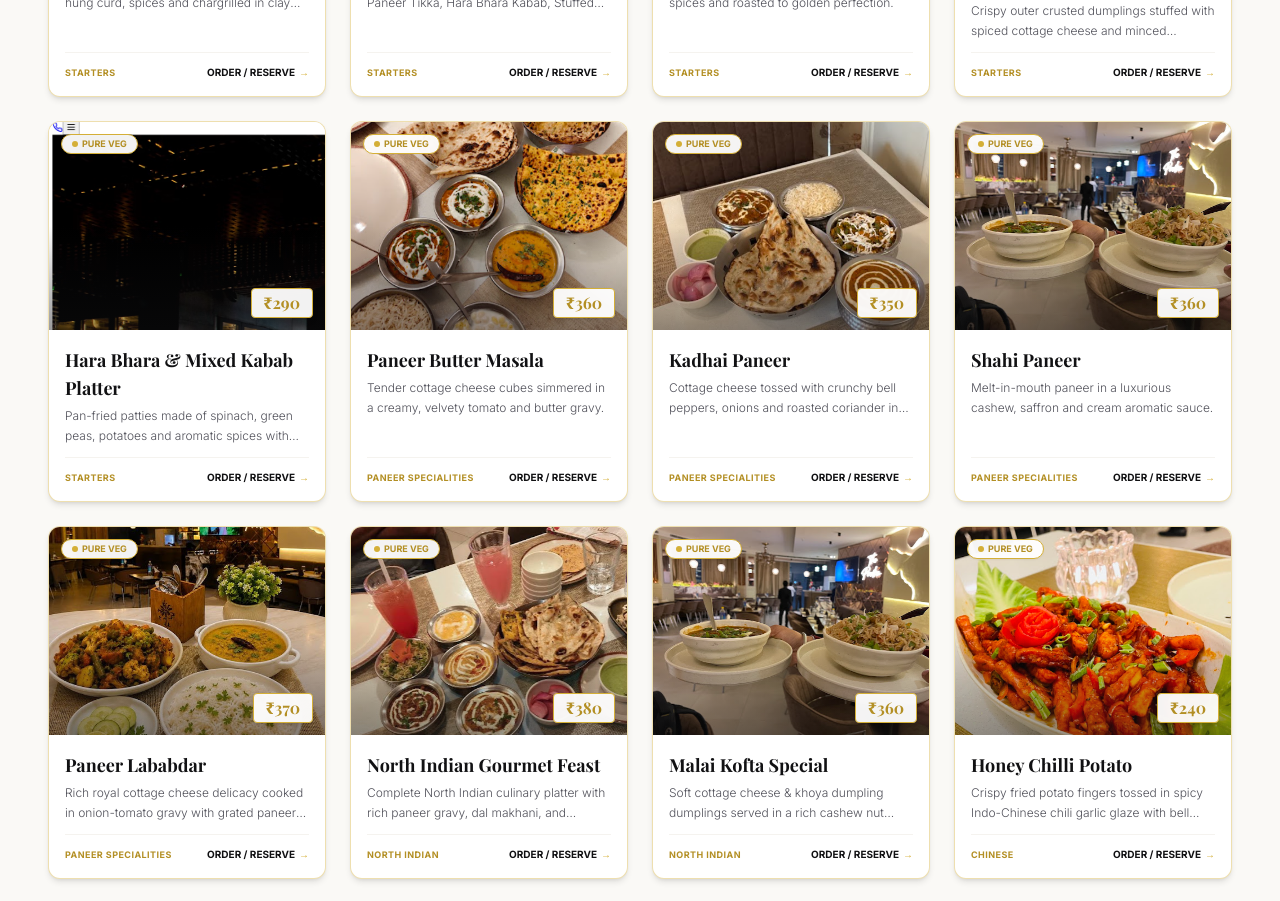
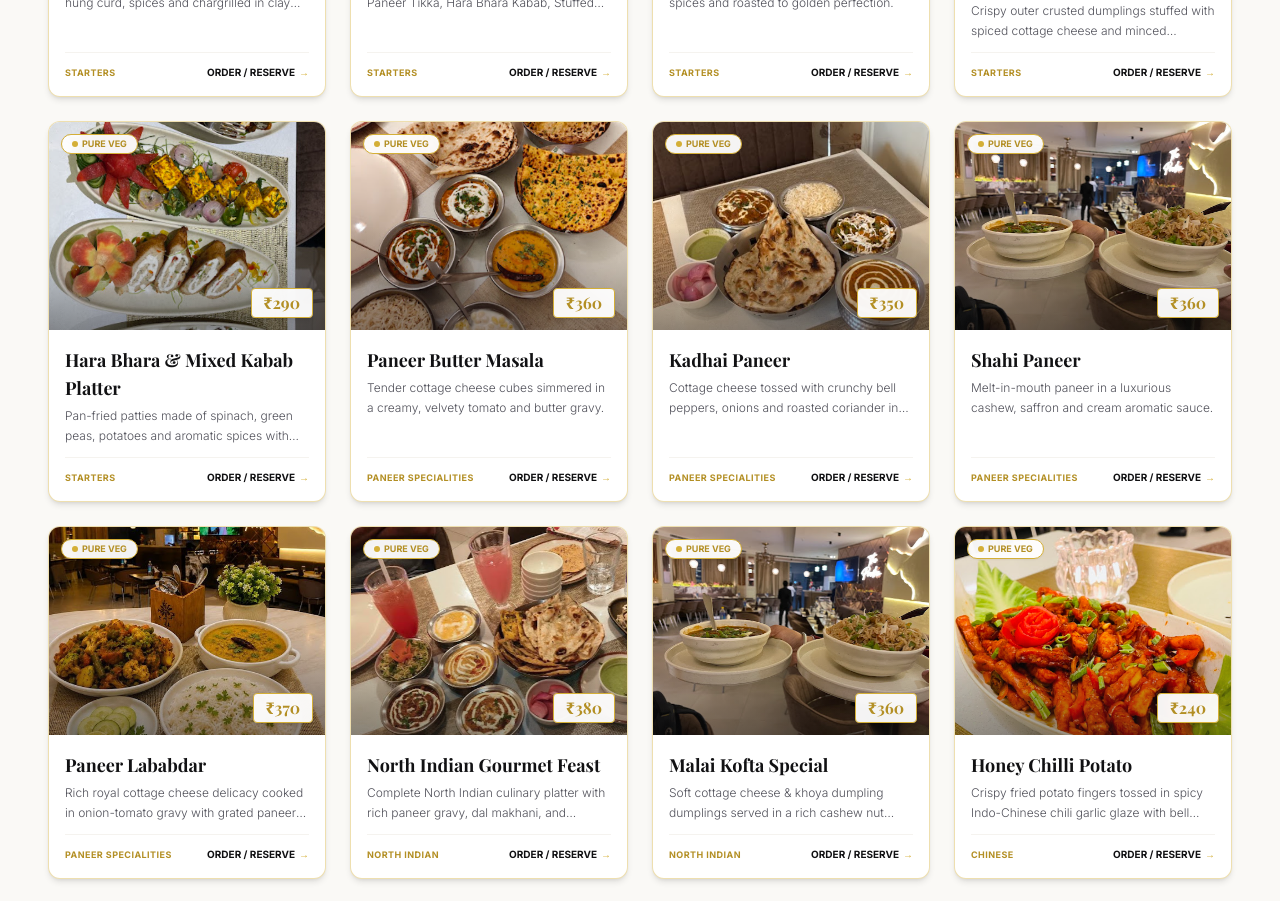
Before and after one commit to sumitxcman/The-pavitra, a Next.js app: page / in a window 1280 px wide. Shown: the part 4020-4921 px from the top of the page. Built offline with nearby package versions, Linux system fonts and the light colour scheme; a web font is replaced by a local one.

Commit message:
Fix Hara Bhara Kabab Platter photo in menuData to bright tandoori starters oval image

```diff
--- a/src/data/menuData.ts
+++ b/src/data/menuData.ts
@@ -71,7 +71,7 @@ export const MENU_ITEMS: MenuItem[] = [
     category: 'Starters',
     price: 290,
     description: 'Pan-fried patties made of spinach, green peas, potatoes and aromatic spices with cashew topping.',
-    image: '/images/mixed-kabab-platter.png',
+    image: '/images/tandoori-starters-oval.png',
     isVegetarian: true,
     isPopular: true,
     spicyLevel: 1,
```
